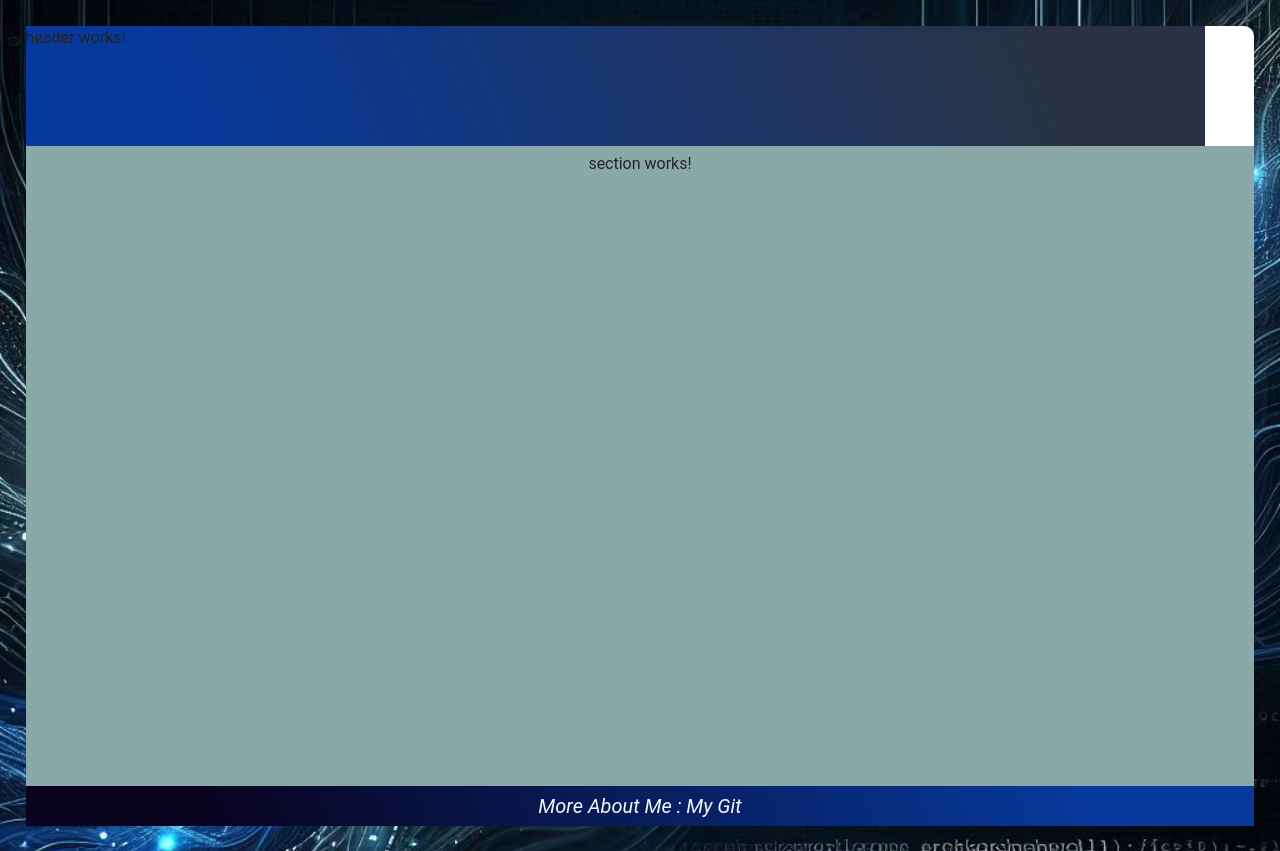
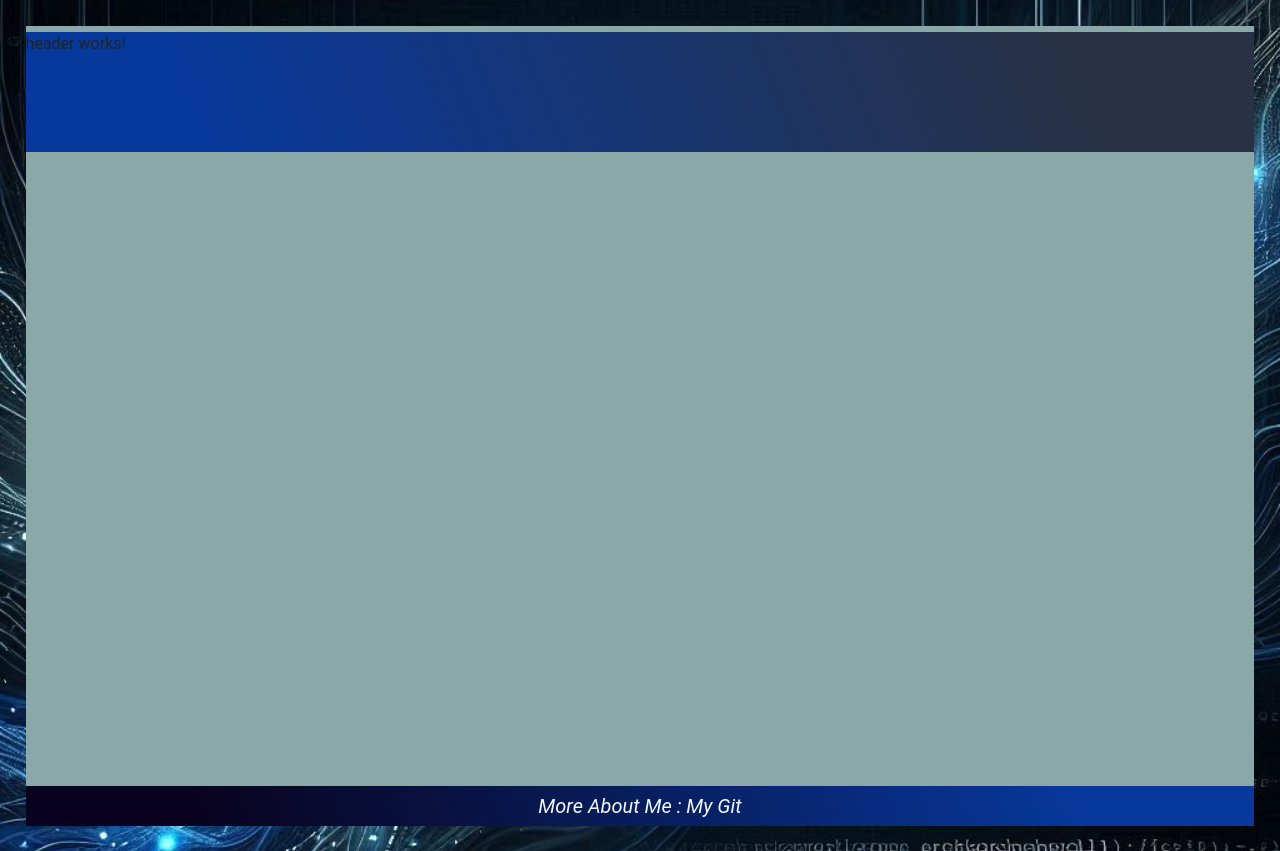
Before and after one commit to Tonyfilho/E_Book_Front_Grid_FlexCss, an Angular app: page / in a window 1280 px wide. Built offline with nearby package versions, Linux system fonts and the light colour scheme.

Commit message:
fixing style

```diff
--- a/src/app/app.component.css
+++ b/src/app/app.component.css
@@ -6,5 +6,6 @@
   background-size: cover;
   background-position: center;
   padding: 2%;
+  height: max-content;
 
 }
--- a/src/app/body/body.component.html
+++ b/src/app/body/body.component.html
@@ -2,6 +2,7 @@
   <div id="localHeader">
     <app-header></app-header>
   </div>
+  <div id="localBody">
 
     <div id="localContent">
       <app-section>
@@ -11,4 +12,5 @@
     <div id="localFooter">
       <app-footer></app-footer>
     </div>
+  </div>
 </body>
--- a/src/app/body/body.component.scss
+++ b/src/app/body/body.component.scss
@@ -1,33 +1,35 @@
+body {
+  display: grid;
 
-body {
-  display:  grid;
-
-  grid-template-areas:
-  'localHeader localHeader localHeader localHeader'
-  'localContent localContent localContent localContent'
-  'localFooter localFooter localFooter localFooter';
+  grid-template-areas: "localHeader" "localBody";
   width: 100%;
-  border-radius: 10px !important;
-
-
+  height: max-content;
 
   #localHeader {
     grid-area: localHeader;
     width: 96%;
     height: 15vh;
     background: linear-gradient(68.15deg, #07389b 14.62%, #293244 85.61%);
+    position: fixed;
+    top: 4vh;
+  }
 
-
-  }
+  #localBody {
+    grid-area: localBody;
+    display: grid;
+    width: 100%;
+    grid-template-areas:
+      "localContent localContent localContent localContent"
+      "localFooter localFooter localFooter localFooter";
 
     #localContent {
       grid-area: localContent;
       width: 100%;
-    height: 80vh;
+      height: 95vh;
       padding: 0.5%;
       background-color: rgb(138, 168, 168);
       display: flex;
-    align-items:initial ;
+      align-items: initial;
       justify-content: space-around;
     }
 
@@ -41,3 +43,4 @@ body {
       align-items: center;
     }
   }
+}
```
Also changed, not shown: src/assets/images/background/body_background02.jpeg, src/assets/images/background/body_background03.jpeg. Lines whose indentation alone changed are shown as unchanged.
